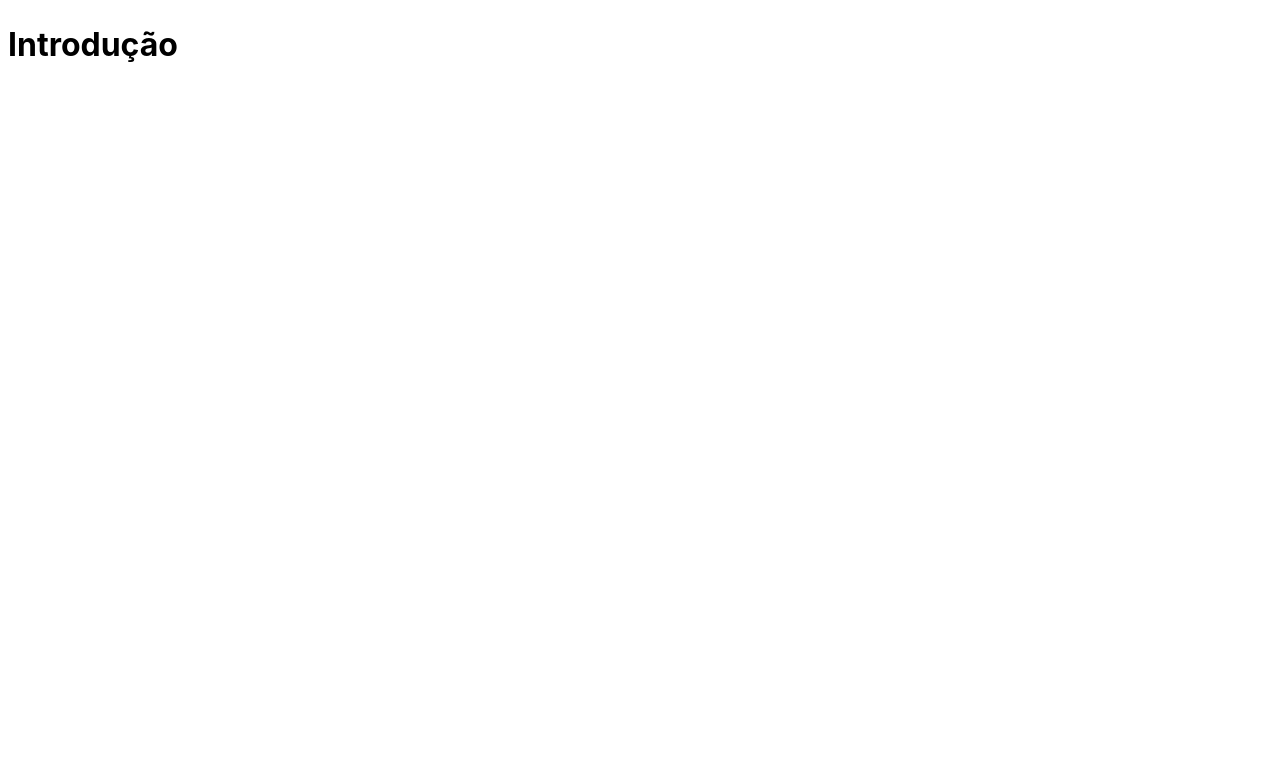
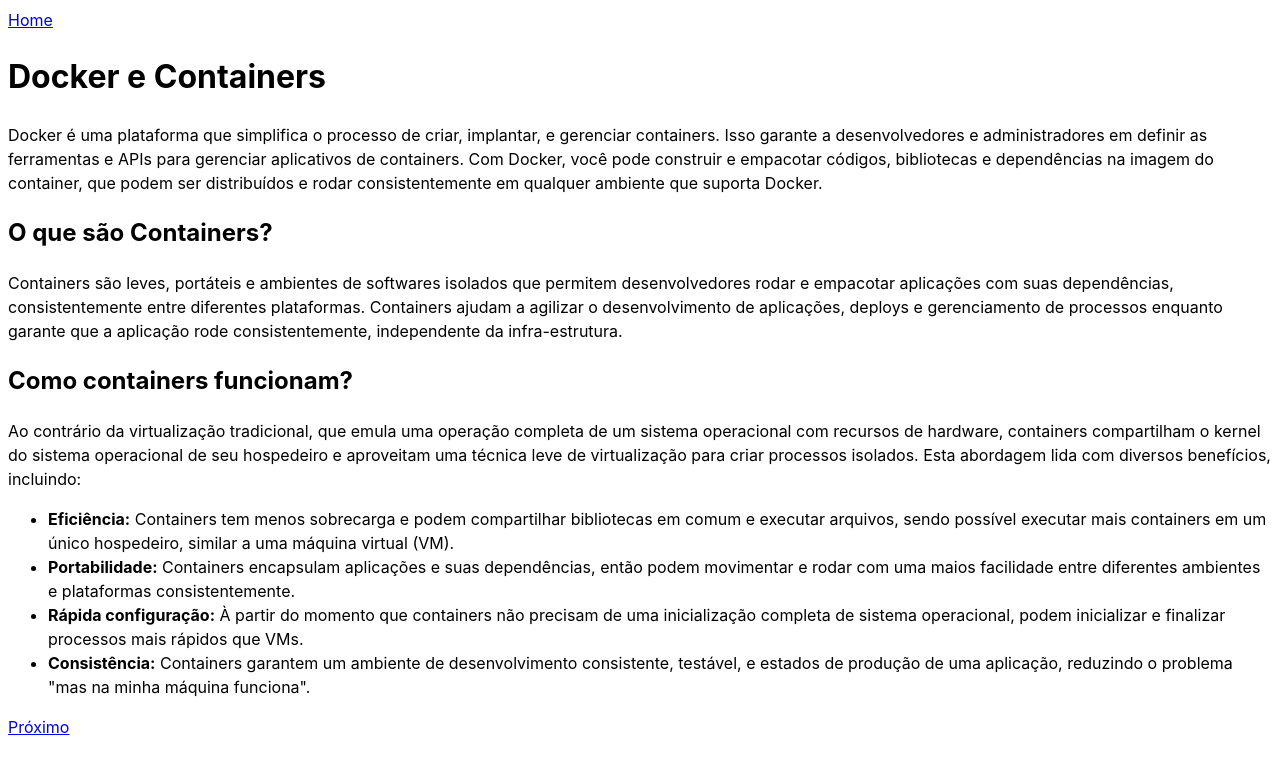
Before and after one commit to cpwaldow/introducao-docker, a React (Vite) app: page /introduction in a window 1280 px wide. Shown: the top 774 px of the page. Built offline with nearby package versions, Linux system fonts and the light colour scheme.

Commit message:
feat: create docker introduction page

```diff
--- a/src/App.tsx
+++ b/src/App.tsx
@@ -1,13 +1,14 @@
 import './App.css';
 import { Route, Routes } from 'react-router-dom';
 import Home from './pages/Home';
+import Introduction from './pages/Introduction';
 
 function App() {
   return (
     <>
       <Routes>
         <Route path='/' element={<Home />} />
-        <Route path='/introduction' element={<h1>Introdução</h1>} />
+        <Route path='/introduction' element={<Introduction />} />
         <Route path='/technologies' element={<h1>Tecnologias</h1>} />
         <Route path='/installation' element={<h1>Instalação / Setup</h1>} />
         <Route path='/basics-of-docker' element={<h1>Básico do Docker</h1>} />
--- a/src/components/Summary.tsx
+++ b/src/components/Summary.tsx
@@ -9,7 +9,7 @@
           <Link to='/introduction'>Introdução</Link>
         </li>
         <ul>
-          <li>O que são Containers?</li>
+          <li>Docker e Containers</li>
           <li>Por que precisamos de Containers?</li>
           <li>Bare Metal vs Máquina Virtual vs Containers</li>
           <li>Docker e OCI</li>
--- /dev/null
+++ b/src/pages/Introduction.tsx
@@ -0,0 +1,74 @@
+import { Link } from 'react-router-dom';
+
+const Introduction = () => {
+  return (
+    <>
+      <header>
+        <Link to='/'>Home</Link>
+      </header>
+      <main>
+        <h1>Docker e Containers</h1>
+
+        <p>
+          Docker é uma plataforma que simplifica o processo de criar, implantar,
+          e gerenciar containers. Isso garante a desenvolvedores e
+          administradores em definir as ferramentas e APIs para gerenciar
+          aplicativos de containers. Com Docker, você pode construir e empacotar
+          códigos, bibliotecas e dependências na imagem do container, que podem
+          ser distribuídos e rodar consistentemente em qualquer ambiente que
+          suporta Docker.
+        </p>
+
+        <h2>O que são Containers?</h2>
+        <p>
+          Containers são leves, portáteis e ambientes de softwares isolados que
+          permitem desenvolvedores rodar e empacotar aplicações com suas
+          dependências, consistentemente entre diferentes plataformas.
+          Containers ajudam a agilizar o desenvolvimento de aplicações, deploys
+          e gerenciamento de processos enquanto garante que a aplicação rode
+          consistentemente, independente da infra-estrutura.
+        </p>
+
+        <h2>Como containers funcionam?</h2>
+
+        <p>
+          Ao contrário da virtualização tradicional, que emula uma operação
+          completa de um sistema operacional com recursos de hardware,
+          containers compartilham o kernel do sistema operacional de seu
+          hospedeiro e aproveitam uma técnica leve de virtualização para criar
+          processos isolados. Esta abordagem lida com diversos benefícios,
+          incluindo:
+        </p>
+        <ul>
+          <li>
+            <b>Eficiência:</b> Containers tem menos sobrecarga e podem
+            compartilhar bibliotecas em comum e executar arquivos, sendo
+            possível executar mais containers em um único hospedeiro, similar a
+            uma máquina virtual (VM).
+          </li>
+          <li>
+            <b>Portabilidade:</b> Containers encapsulam aplicações e suas
+            dependências, então podem movimentar e rodar com uma maios
+            facilidade entre diferentes ambientes e plataformas
+            consistentemente.
+          </li>
+          <li>
+            <b>Rápida configuração:</b> À partir do momento que containers não
+            precisam de uma inicialização completa de sistema operacional, podem
+            inicializar e finalizar processos mais rápidos que VMs.
+          </li>
+          <li>
+            <b>Consistência:</b> Containers garantem um ambiente de
+            desenvolvimento consistente, testável, e estados de produção de uma
+            aplicação, reduzindo o problema "mas na minha máquina funciona".
+          </li>
+        </ul>
+      </main>
+      <footer>
+        <Link to='/technologies'>Próximo</Link>
+      </footer>
+    </>
+  );
+};
+
+export default Introduction;
```
